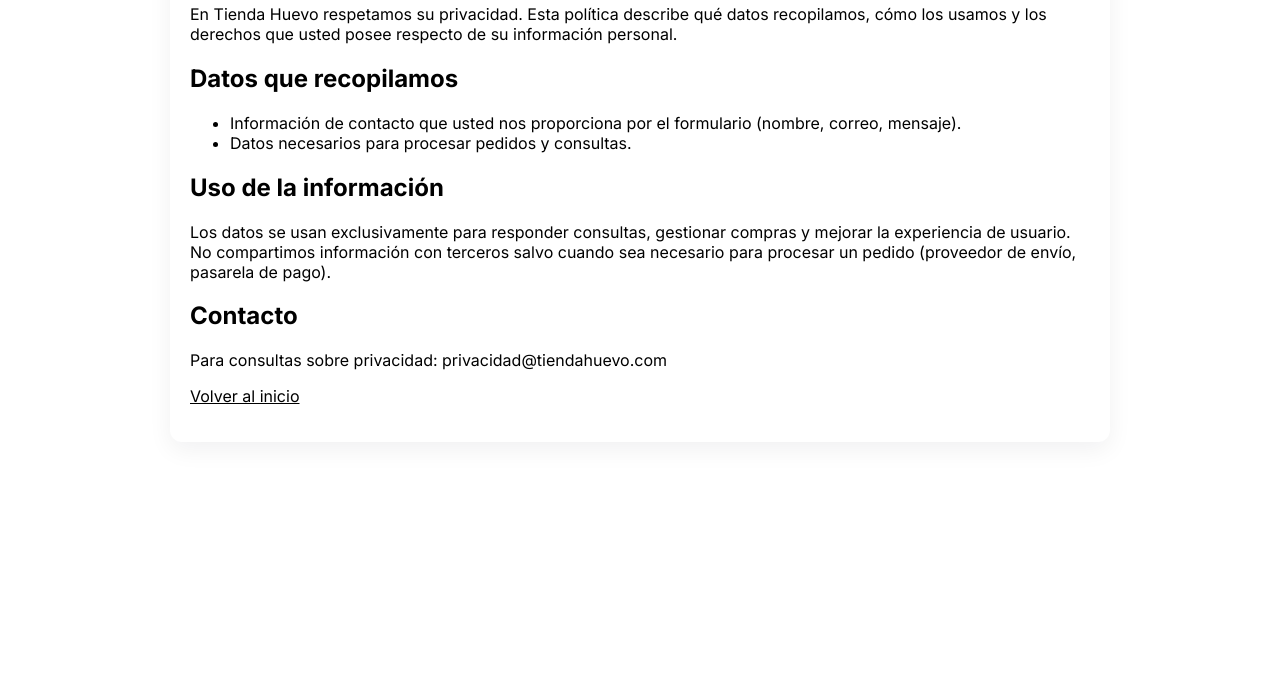
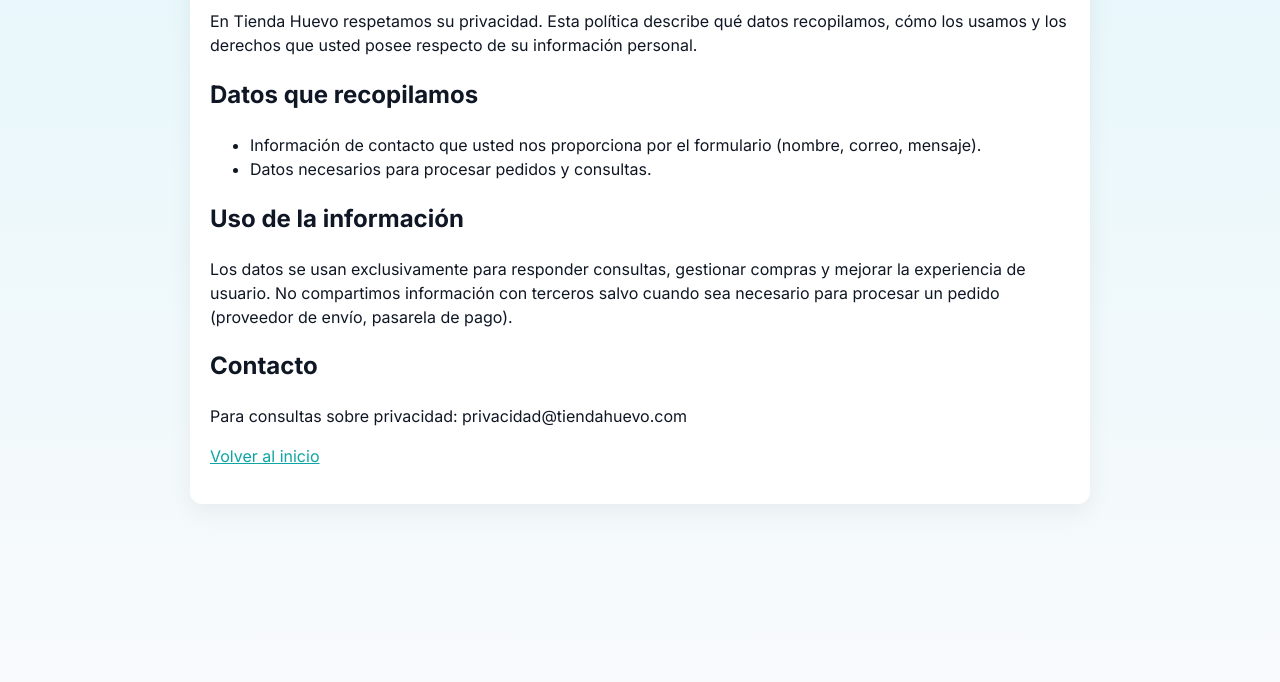
Before and after one commit to ivanayael/preentregafrontend, a plain HTML site: page privacidad.html in a window 1280 px wide. Shown: the part 118-800 px from the top of the page. Drawn offline with Linux system fonts and the light colour scheme.

Commit message:
add index style to children

```diff
--- a/privacidad.html
+++ b/privacidad.html
@@ -5,6 +5,7 @@
         <meta name="viewport" content="width=device-width,initial-scale=1">
         <title>Política de Privacidad — Tienda Huevo</title>
             <link href="https://fonts.googleapis.com/css2?family=Inter:wght@300;400;600;700&family=Roboto+Slab:wght@400;700&display=swap" rel="stylesheet">
+            <link rel="stylesheet" href="assets/css/index.css">
             <link rel="stylesheet" href="assets/css/privacidad.css">
     </head>
 <body>
```
Also changed, not shown: gracias.html (+1 -0 lines), terminos.html (+1 -0 lines).
